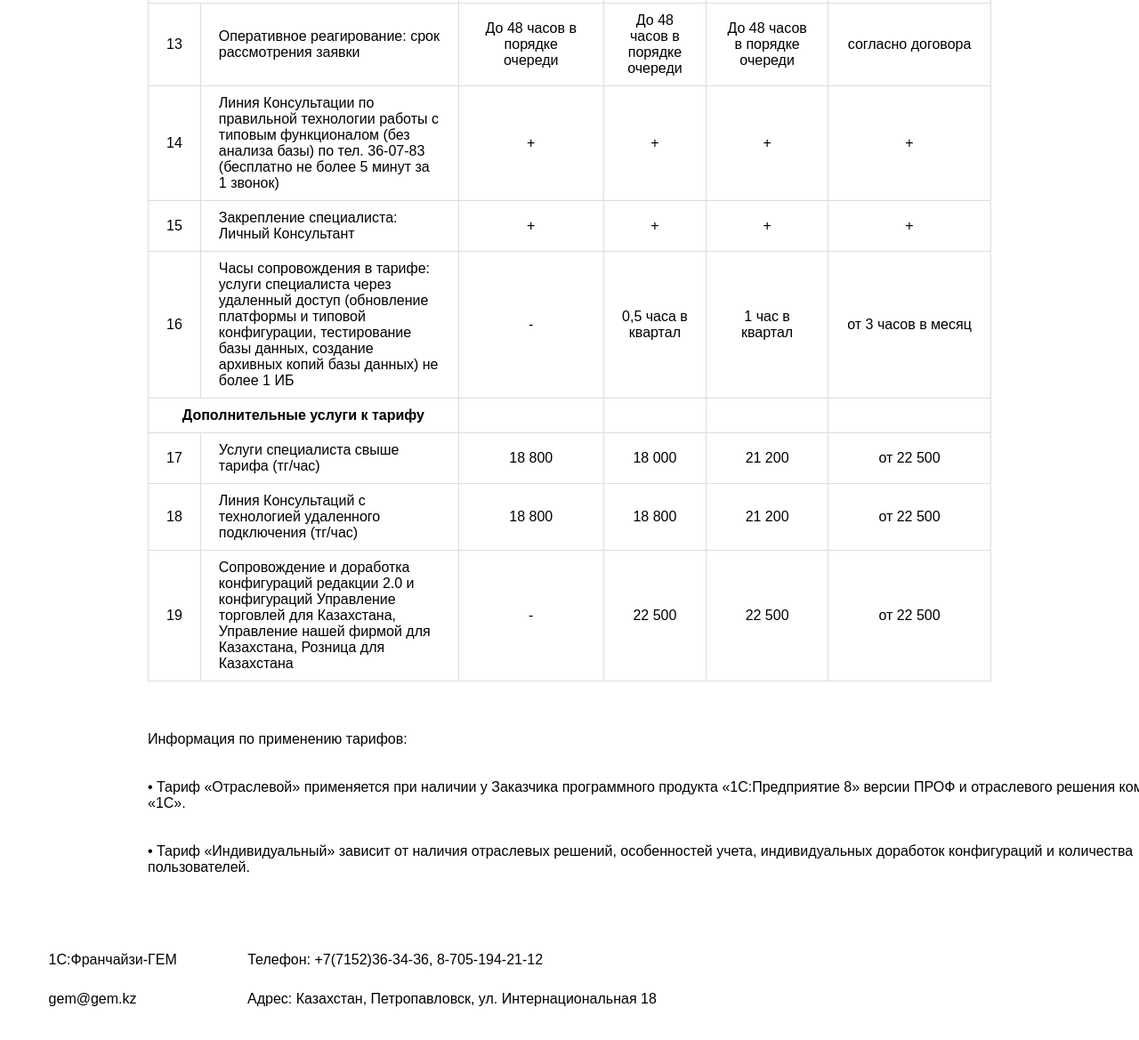
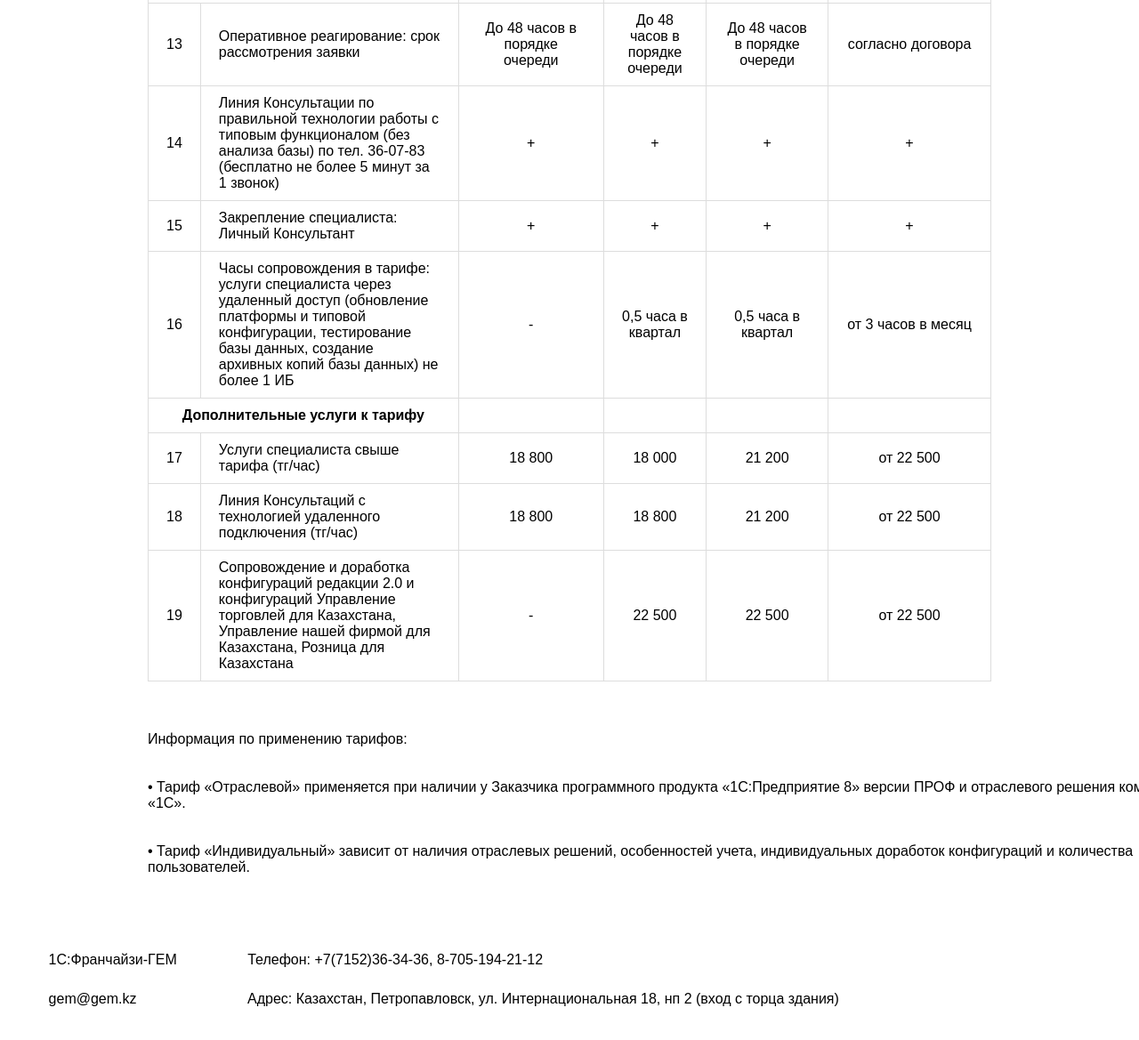
Before and after one commit to gemsk2018/gemskrate, a plain HTML site: page index.html in a window 1280 px wide. Shown: the part 1371-2540 px from the top of the page at 89% size. Drawn offline with Linux system fonts and the light colour scheme.

Commit message:
Update index.html

```diff
--- a/index.html
+++ b/index.html
@@ -3,7 +3,7 @@
   <head>
     <meta charset="UTF-8" />
     <meta name="viewport" content="width=device-width, initial-scale=1.0" />
-    <title>ТАРИФНЫЕ ПЛАНЫ НА УСЛУГИ СОПРОВОЖДЕНИЯ 1С</title>
+    <title>ТАРИФНЫЕ ПЛАНЫ</title>
     <style>
       /* Стили для центрирования заголовка и таблицы */
       body {
@@ -118,7 +118,7 @@
 
   <body>
     <!-- Заголовок -->
-    <h1>ТАРИФНЫЕ ПЛАНЫ НА УСЛУГИ СОПРОВОЖДЕНИЯ 1С</h1>
+    <h1>ТАРИФНЫЕ ПЛАНЫ</h1>
     <p class="update-date-before-table-text">Дата актуализации: 01.12.24</p>
     <!-- Таблица -->
     <table>
@@ -347,7 +347,7 @@
         </td>
         <td style="text-align: center">-</td>
         <td style="text-align: center">0,5 часа в квартал</td>
-        <td style="text-align: center">1 час в квартал</td>
+        <td style="text-align: center">0,5 часа в квартал</td>
         <td style="text-align: center">от 3 часов в месяц</td>
       </tr>
 
@@ -424,7 +424,8 @@
   <p class="after-table-text_2">
     <span>gem@gem.kz</span>
     <span class="contact-info_2"
-      >Адрес: Казахстан, Петропавловск, ул. Интернациональная 18</span
+      >Адрес: Казахстан, Петропавловск, ул. Интернациональная 18, нп 2 (вход с
+      торца здания)</span
     >
   </p>
 </html>
```
